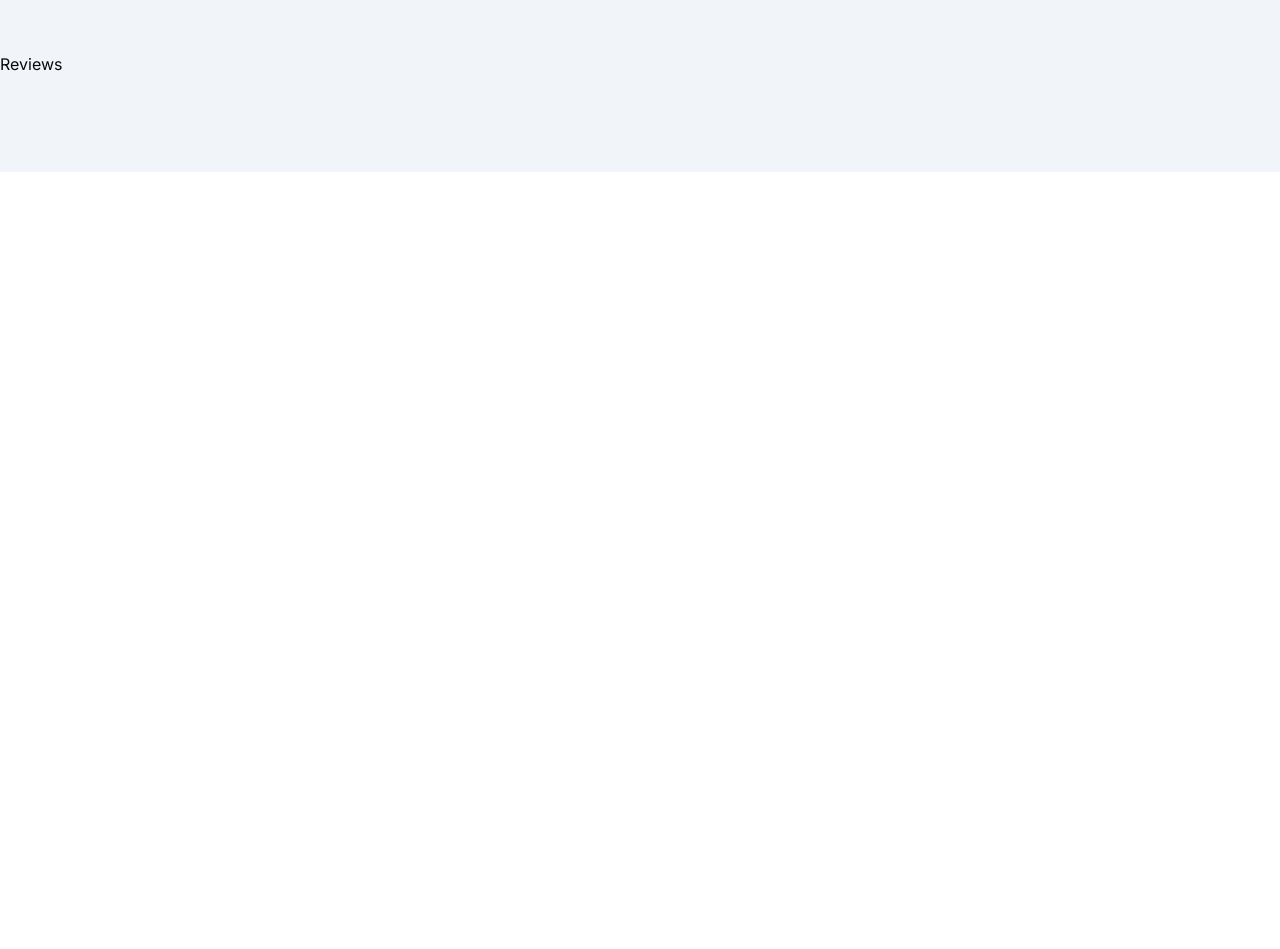
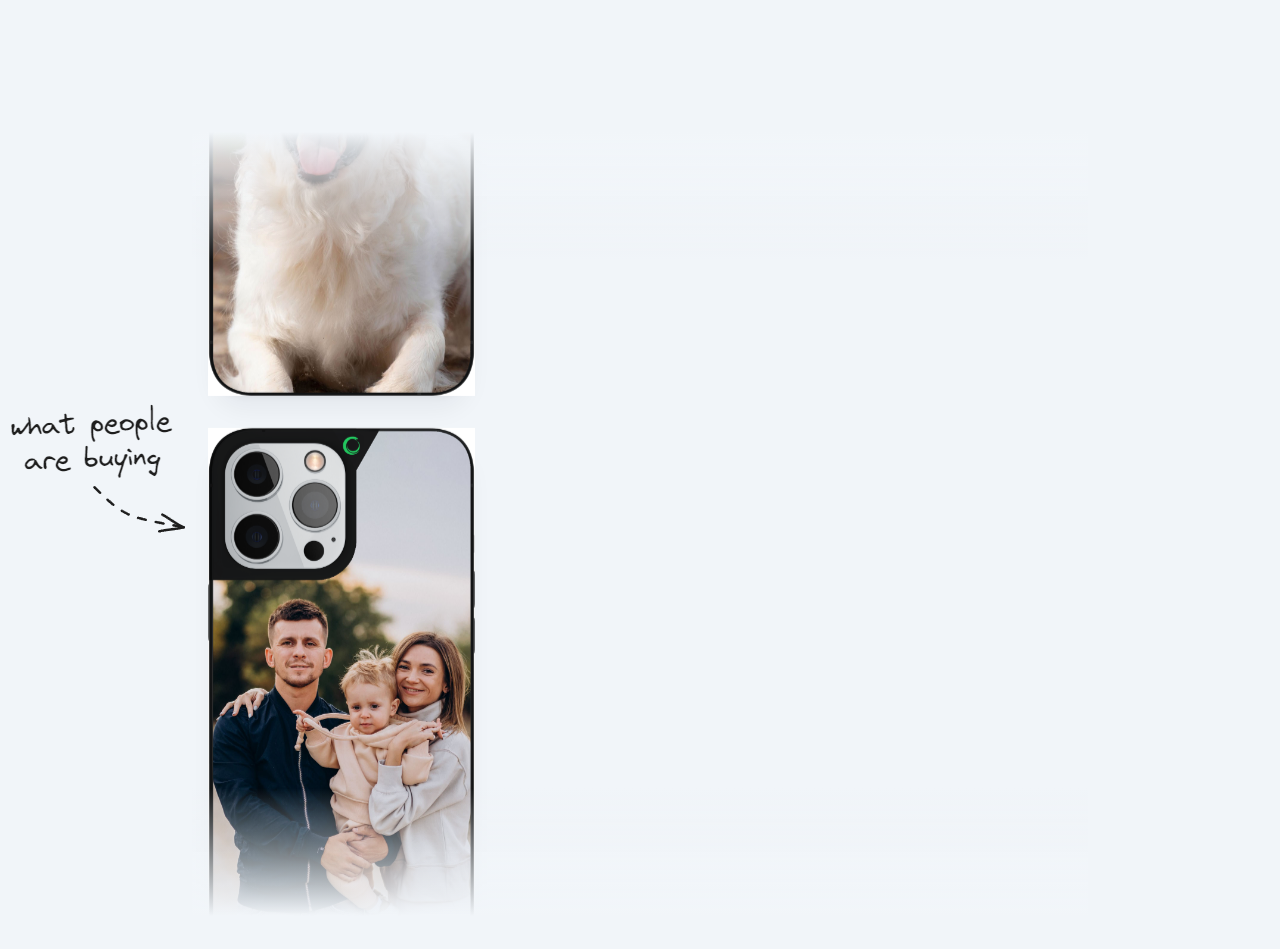
Before and after one commit to Code-With-TalhaBhai/cobra-case-project, a Next.js app: page / in a window 1280 px wide. Shown: the part 1560-2509 px from the top of the page. Before the commit the page ends 1732 px from the top, so only its background shows below. Built offline with nearby package versions, Linux system fonts and the light colour scheme.

Commit message:
after long time

```diff
--- a/package.json
+++ b/package.json
@@ -13,6 +13,7 @@
     "@radix-ui/react-slot": "^1.1.0",
     "class-variance-authority": "^0.7.0",
     "clsx": "^2.1.1",
+    "framer-motion": "^11.5.4",
     "lucide-react": "^0.408.0",
     "next": "14.2.5",
     "react": "^18",
--- a/src/app/page.tsx
+++ b/src/app/page.tsx
@@ -104,8 +104,7 @@ export default function Home(props:any) {
               <img src="/snake-2.png" className="w-24 order-0 lg:order-2" alt="" />
           </div>
 
-           <div className="mx-auto grid max-w-2xl grid-cols-1 px-4 lg:mx-0 lg:max-w-none gap-y-16 lg:grid-cols-2"> {/*clasname missing */}
-
+           <div className="mx-auto grid max-w-2xl grid-cols-1 px-4 lg:mx-0 lg:max-w-none gap-y-16 lg:grid-cols-2">
             {/* First customer review */}
             <div className="flex flex-auto flex-col gap-4 lg:pr-8 xl:pr-20">
               <div className="flex gap-0.5 mb-2">
@@ -147,7 +146,6 @@ export default function Home(props:any) {
               </div>
               </div>
             </div>
-
           </div>
         </MaxWidthWrapper>
 
--- a/src/components/Reviews.tsx
+++ b/src/components/Reviews.tsx
@@ -1,12 +1,141 @@
+'use client'
+import { useEffect, useRef, useState } from "react"
+import MaxWidthWrapper from "./MaxWidthWrapper"
+import { useInView } from "framer-motion"
+import IPhone from "./IPhone"
+import { cn } from "@/lib/utils"
+
+const PHONES = [
+    '/testimonials/1.jpg',
+    '/testimonials/2.jpg',
+    '/testimonials/3.jpg',
+    '/testimonials/4.jpg',
+    '/testimonials/5.jpg',
+    '/testimonials/6.jpg',
+  ]
+
+// Reviews->ReviewGrid(SplitArray)->ReviewColumn->Review
+function SplitArray(arr:Array<string>,no_of_cols:number){
+    const result : Array<Array<string>> = []
+    for(let i = 0; i < arr.length; i++){
+        const idx = i % no_of_cols
+        if (!(result[idx])){
+            result[idx] = []
+        }
+        result[idx].push(arr[i])
+    }
+    return result
+}
 
 
-const Reviews = ()=>{
+function Review({imgSrc}:{imgSrc:string}){
+    const POSSIBLE_ANIMATION_DELAYS = [
+        '0s',
+        '0.1s',
+        '0.2s',
+        '0.3s',
+        '0.4s',
+        '0.5s',
+      ]
+
+      const animation_delay = POSSIBLE_ANIMATION_DELAYS[Math.floor(Math.random()*POSSIBLE_ANIMATION_DELAYS.length)]
     return (
-        <div>
-            Reviews
+        <div
+        className="animate-fade-in rounded-[2.25rem] bg-white shadow-xl opacity-0 shadow-slate-900/5"
+        style={{animationDelay: animation_delay}}
+        >
+            <IPhone imgSrc={imgSrc}/>
         </div>
     )
 }
 
 
+function ReviewColumn({reviews,className,reviewClassName,msPerPixel=0}:{reviews:string[],className?:string,reviewClassName?:(reviewIndex:number)=>string,msPerPixel:number}){
+    const columnRef = useRef<HTMLDivElement | null>(null)
+    const [columnHeight, setColumnHeight] = useState(0)
+    const duration = `${columnHeight * msPerPixel}ms`
+
+    useEffect(()=>{
+        if (!columnRef.current) return
+        const resizeObserver = new window.ResizeObserver(()=>{
+            setColumnHeight(columnRef.current?.offsetHeight ?? 0)
+            // console.log('column height: ',columnHeight)
+        })
+        resizeObserver.observe(columnRef.current)
+        // console.log('column height observer',columnHeight)
+
+        return ()=>{
+            resizeObserver.disconnect()
+        }
+    },[])
+    // console.log('after col height',columnHeight)
+
+    return (
+        <div
+        ref={columnRef}
+        className={cn("animate-marquee space-y-8 py-4",className)}
+        style={{'--marquee-duration':duration} as React.CSSProperties}
+        >
+        {
+            reviews.concat(reviews).map((img_src:any,index:number)=>(
+            <Review
+            key={index}
+            imgSrc={img_src}/>
+        ))
+        }
+        </div>
+    )
+}
+
+function ReviewGrid(){
+    const containerRef = useRef<HTMLDivElement | null>(null)
+    const isInView = useInView(containerRef,{once:true, amount:0.4})
+    const columns = SplitArray(PHONES,3)
+    const column1 = columns[0]
+    const column2 = columns[1]
+    const column3 = SplitArray(columns[2],2)
+
+    return (
+        <div ref={containerRef} className="relative -mx-4 mt-16 grid h-[49rem] max-h-[150vh] grid-cols-1 items-start gap-8 overflow-hidden px-4 sm:mt-20 md:grid-cols-2 lg:grid-cols-3">
+            {isInView ?
+                (
+                <>
+                <ReviewColumn
+                    reviews = {[...column1,...column3.flat(),...column2]}
+                    reviewClassName={(reviewIndex)=>cn('jkfdls')}
+                    msPerPixel={10}
+                 />
+                <ReviewColumn
+                    reviews = {[...column2,...column3[1]]}
+                    className='hidden md:block'
+                    msPerPixel={10}
+                 />
+                <ReviewColumn
+                    reviews = {[...column3.flat()]}
+                    className='hidden md:block'
+                    msPerPixel={10}
+                 />
+                </>
+            ): null}
+            <div className="pointers-event-none absolute inset-x-0 top-0 h-32 bg-gradient-to-b from-slate-100"/>
+            <div className="pointers-event-none absolute inset-x-0 bottom-0 h-32 bg-gradient-to-t from-slate-100"/>
+        </div>
+    )
+}
+
+
+const Reviews = ()=>{
+    return (
+        <MaxWidthWrapper className="relative max-w-5xl">
+            <img
+            src="/what-people-are-buying.png"
+            alt="buying"
+            className="absolute select-none hidden xl:block -left-32 top-1/3"
+        />
+        <ReviewGrid/>
+        </MaxWidthWrapper>
+    )
+}
+
+
 export default Reviews
--- a/tailwind.config.ts
+++ b/tailwind.config.ts
@@ -67,8 +67,23 @@ const config = {
           from: { height: "var(--radix-accordion-content-height)" },
           to: { height: "0" },
         },
+        "marquee":{
+          '100%':{
+            transform: 'translateY(-50%)',
+          }
+        },
+        "fade-in":{
+          'from':{
+            opacity: '0'
+          },
+          'to':{
+            opacity: '1'
+          }
+        }
       },
       animation: {
+        "marquee": "marquee var(--marquee-duration) linear infinite",
+        "fade-in": "fade-in 0.5s linear forwards",
         "accordion-down": "accordion-down 0.2s ease-out",
         "accordion-up": "accordion-up 0.2s ease-out",
       },
```
Also changed, not shown: 1 other file (tests, documents, lock files or other folders).
